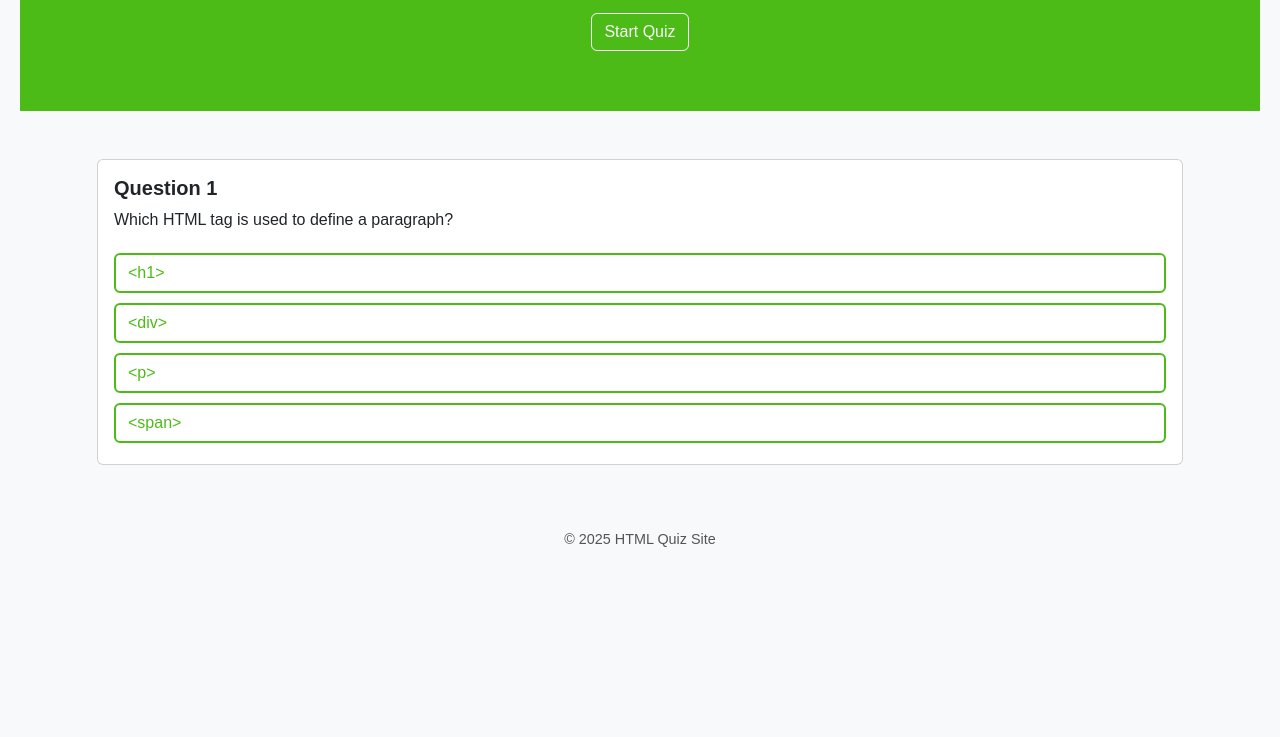
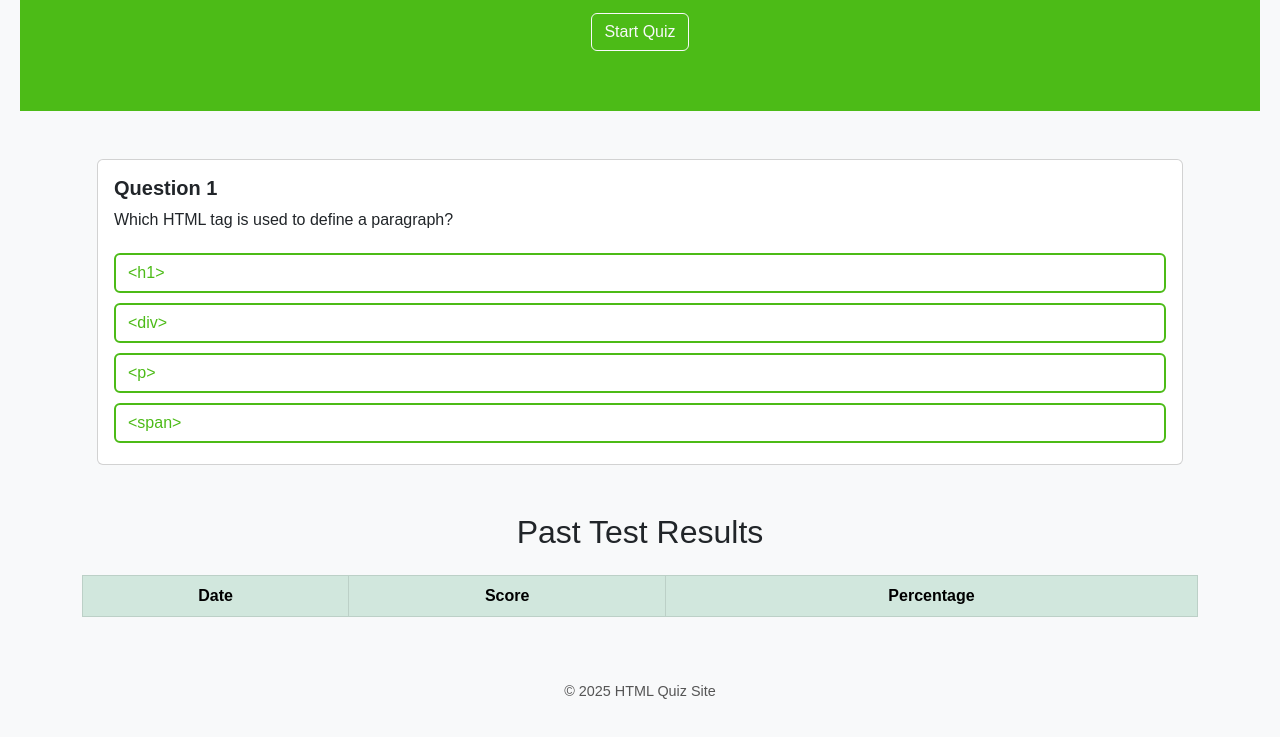
Before and after one commit to TutCode222/html-quiz-site, a plain HTML site: page index.html in a window 1280 px wide. Shown: the part 225-962 px from the top of the page. Before the commit the page ends 828 px from the top, so only its background shows below. Drawn offline with nearby package versions, Linux system fonts and the light colour scheme.

Commit message:
Added table to collect scores. Need to collect name as well.

```diff
--- a/index.html
+++ b/index.html
@@ -127,6 +127,21 @@
 
 </div>
 
+<div class="container my-5">
+    <h2 class="text-center mb-4">Past Test Results</h2>
+    <table class="table table-bordered text-center">
+      <thead class="table-success">
+        <tr>
+          <th>Date</th>
+          <th>Score</th>
+          <th>Percentage</th>
+        </tr>
+      </thead>
+      <tbody id="results-table-body">
+      </tbody>
+    </table>
+  </div>
+
       <footer class="bg-light text-center p-3">
         <p>&copy; 2025 HTML Quiz Site</p>
       </footer>
```
